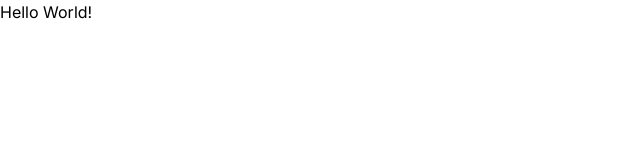
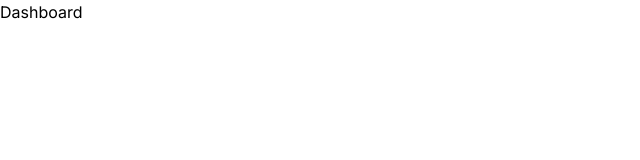
Before and after one commit to Eynvaav/dojo-helpdesk, a Next.js app: page / in a window 1280 px wide. Shown: the top 160 px of the page, without its empty margins (0-640 px from the left). Built offline with nearby package versions, Linux system fonts and the light colour scheme.

Commit message:
edit home page

```diff
--- a/app/page.jsx
+++ b/app/page.jsx
@@ -1,7 +1,7 @@
 export default function Home() {
 	return (
 		<main>
-			<h2>Hello World!</h2>
+			<h2>Dashboard</h2>
 		</main>
 	);
 }
```
